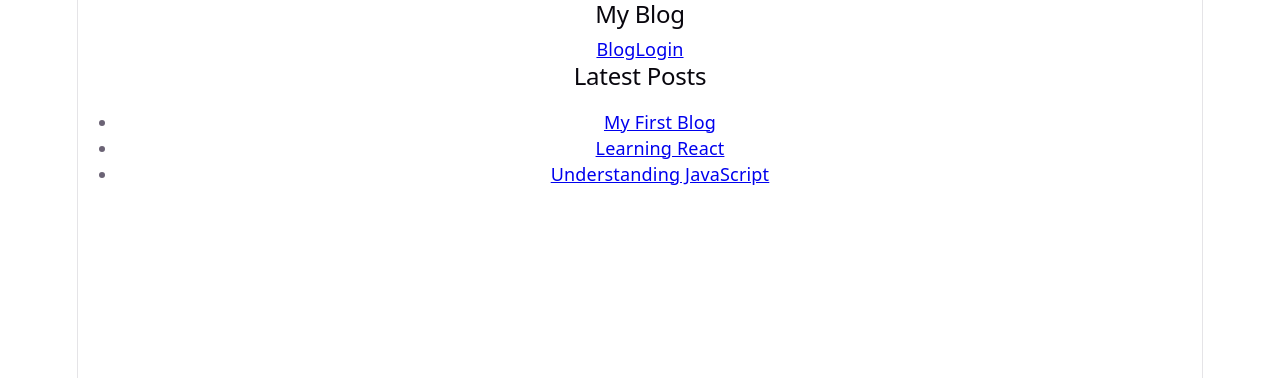
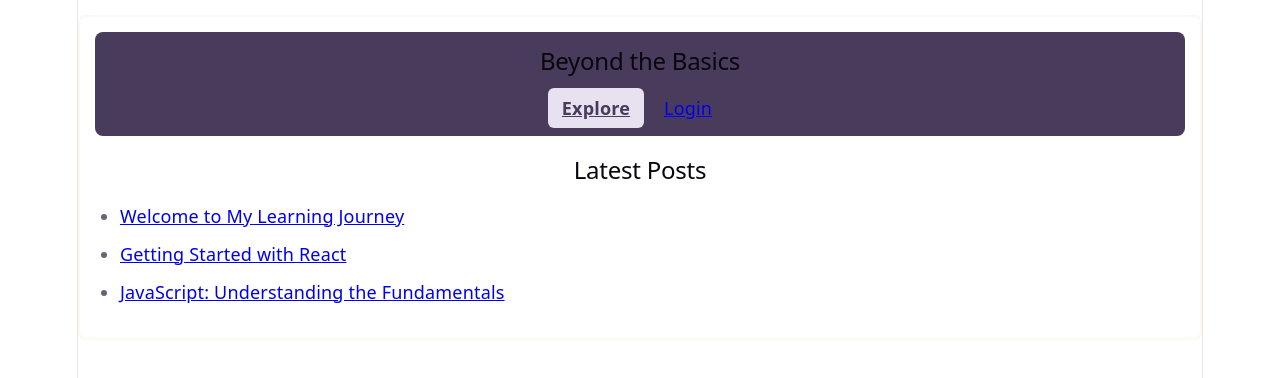
Before and after one commit to divzmadhu/mod-10-lab-04-react-dynamic-routing, a React (Vite) app: page /blog in a window 1280 px wide. Shown: the top 378 px of the page. Built offline with nearby package versions, Linux system fonts and the light colour scheme.

Commit message:
Improving the design of the app and adding the essential user friendly features

```diff
--- a/src/App.css
+++ b/src/App.css
@@ -1,184 +1,77 @@
-.counter {
-  font-size: 16px;
-  padding: 5px 10px;
-  border-radius: 5px;
-  color: var(--accent);
-  background: var(--accent-bg);
-  border: 2px solid transparent;
-  transition: border-color 0.3s;
-  margin-bottom: 24px;
-
-  &:hover {
-    border-color: var(--accent-border);
-  }
-  &:focus-visible {
-    outline: 2px solid var(--accent);
-    outline-offset: 2px;
-  }
+Overall page styling
+body {
+    font-family: Arial, sans-serif;
+    background-color: light #F6F0E8;
+    color: #66564D;
+    margin: 0;
+    padding: 0;
+}
+.app-container{
+  border: 2px solid #FDF8F1;
+  padding: 15px;
+  margin: 15px 0;
+  border-radius: 8px;
+}
+nav {
+    background-color: #493B5C;
+    color: #F2EFF8;
+    padding: 15px 20px;
+    border-radius: 8px;
+    margin-bottom: 20px;
 }
 
-.hero {
-  position: relative;
-
-  .base,
-  .framework,
-  .vite {
-    inset-inline: 0;
-    margin: 0 auto;
-  }
-
-  .base {
-    width: 170px;
-    position: relative;
-    z-index: 0;
-  }
-
-  .framework,
-  .vite {
-    position: absolute;
-  }
-
-  .framework {
-    z-index: 1;
-    top: 34px;
-    height: 28px;
-    transform: perspective(2000px) rotateZ(300deg) rotateX(44deg) rotateY(39deg)
-      scale(1.4);
-  }
-
-  .vite {
-    z-index: 0;
-    top: 107px;
-    height: 26px;
-    width: auto;
-    transform: perspective(2000px) rotateZ(300deg) rotateX(40deg) rotateY(39deg)
-      scale(0.8);
-  }
+nav a {
+    margin-right: 20px;
+}
+ul {
+    /* list-style-position: outside;
+    padding-left: 25px; */
+     text-align: left;
+    list-style-position: outside;
+    padding-left: 25px;
 }
 
-#center {
-  display: flex;
-  flex-direction: column;
-  gap: 25px;
-  place-content: center;
-  place-items: center;
-  flex-grow: 1;
-
-  @media (max-width: 1024px) {
-    padding: 32px 20px 24px;
-    gap: 18px;
-  }
+li {
+    margin-bottom: 12px;
 }
 
-#next-steps {
-  display: flex;
-  border-top: 1px solid var(--border);
-  text-align: left;
-
-  & > div {
-    flex: 1 1 0;
-    padding: 32px;
-    @media (max-width: 1024px) {
-      padding: 24px 20px;
-    }
-  }
-
-  .icon {
-    margin-bottom: 16px;
-    width: 22px;
-    height: 22px;
-  }
-
-  @media (max-width: 1024px) {
-    flex-direction: column;
-    text-align: center;
-  }
+/*To make the active link visible */
+nav a.active {
+    color: #493B5C;
+    background-color: #E8E1F0;
+    padding: 8px 14px;
+    border-radius: 6px;
+    font-weight: bold;
 }
 
-#docs {
-  border-right: 1px solid var(--border);
-
-  @media (max-width: 1024px) {
-    border-right: none;
-    border-bottom: 1px solid var(--border);
-  }
+nav a:hover {
+    color: #493B5C;
+    background-color: #E8E1F0;
+    padding: 8px 14px;
+    border-radius: 6px;
 }
 
-#next-steps ul {
-  list-style: none;
-  padding: 0;
-  display: flex;
-  gap: 8px;
-  margin: 32px 0 0;
-
-  .logo {
-    height: 18px;
-  }
-
-  a {
-    color: var(--text-h);
-    font-size: 16px;
-    border-radius: 6px;
-    background: var(--social-bg);
-    display: flex;
-    padding: 6px 12px;
-    align-items: center;
-    gap: 8px;
-    text-decoration: none;
-    transition: box-shadow 0.3s;
-
-    &:hover {
-      box-shadow: var(--shadow);
-    }
-    .button-icon {
-      height: 18px;
-      width: 18px;
-    }
-  }
-
-  @media (max-width: 1024px) {
-    margin-top: 20px;
-    flex-wrap: wrap;
-    justify-content: center;
-
-    li {
-      flex: 1 1 calc(50% - 8px);
-    }
-
-    a {
-      width: 100%;
-      justify-content: center;
-      box-sizing: border-box;
-    }
-  }
+nav h2 {
+    margin-bottom: 20px;
 }
 
-#spacer {
-  height: 88px;
-  border-top: 1px solid var(--border);
-  @media (max-width: 1024px) {
-    height: 48px;
-  }
+nav button {
+    background: none;
+    color: #F2EFF8;
+    border: none;
+    padding: 0;
+    margin-right: 20px;
+    font: inherit;
+    cursor: pointer;
 }
 
-.ticks {
-  position: relative;
-  width: 100%;
+/* nav button:hover {
+    color: #D8CDE5;
+} */
 
-  &::before,
-  &::after {
-    content: '';
-    position: absolute;
-    top: -4.5px;
-    border: 5px solid transparent;
-  }
-
-  &::before {
-    left: 0;
-    border-left-color: var(--border);
-  }
-  &::after {
-    right: 0;
-    border-right-color: var(--border);
-  }
+nav button:hover {
+    color: #493B5C;
+    background-color: #E8E1F0;
+    padding: 6px 14px;
+    border-radius: 6px;
 }
--- a/src/App.jsx
+++ b/src/App.jsx
@@ -6,15 +6,25 @@ import AuthProvider from './context/AuthContext';
 import Login from './Pages/Login';
 import Admin from './Pages/Admin';
 import ProtectedRoute from './components/ProtectedRoute/ProtectedRoute';
+import './App.css'
 
 export default function App() {
   return (
     <AuthProvider>
-      <>
+      <div className="app-container">
+
         <Navbar />
         <Routes>
           <Route path="/blog" element={<BlogIndex />} />
-          <Route path="/blog/:slug" element={<BlogPost />} />
+
+          <Route
+            path="/blog/:slug"
+            element={
+              <ProtectedRoute>
+                <BlogPost />
+              </ProtectedRoute>
+            }
+          />
           <Route path="/login" element={<Login />} />
           <Route
             path="/admin"
@@ -24,9 +34,12 @@ export default function App() {
               </ProtectedRoute>
             }
           />
+          {/* Display a message for undefined routes */}
+          <Route path="*" element={<h2>404 - Page Not Found</h2>} />
         </Routes>
 
-      </>
+
+      </div>
     </AuthProvider>
   )
 }
--- a/src/Pages/Blog/BlogIndex.jsx
+++ b/src/Pages/Blog/BlogIndex.jsx
@@ -1,15 +1,57 @@
 import posts from '../../data/posts';
-import {Link} from 'react-router-dom';
+import { Link, useLocation, useNavigate } from 'react-router-dom';
+import { useContext, useState, useEffect } from 'react';
+import { AuthContext } from '../../context/AuthContext';
 
-export default function BlogIndex(){
-    return(
+export default function BlogIndex() {
+
+    // Get the user's authentication status from AuthContext
+    const { isAuthenticated } = useContext(AuthContext);
+
+    // Store the message shown when a logged-out user clicks a blog title
+    const [accessMessage, setAccessMessage] = useState('');
+
+    // Get the confirmation message passed through navigation state
+    const location = useLocation();
+
+    // Store the navigation confirmation message for display
+    const [navigationMessage, setNavigationMessage] = useState('');
+    const navigate = useNavigate();
+
+    // Store the message before clearing the navigation state
+    useEffect(() => {
+        const message = location.state?.message;
+
+        if (message) {
+            setNavigationMessage(message);
+
+            navigate(location.pathname, {
+                replace: true,
+                state: null
+            });
+        }
+    }, [location.state, navigate, location.pathname]);
+
+    return (
         <div>
             <h2>Latest Posts</h2>
+            {/* Display confirmation message if available */}
+            {navigationMessage && <p>{navigationMessage}</p>}
+            {/* Display a message if a logged-out user tries to open a blog post */}
+            {accessMessage && <p>{accessMessage}</p>}
             <ul>
-                {posts.map((post) =>(
-                    <li key = {post.id}>
-                        <Link to = {`/blog/${post.slug}`}>
-                        {post.title}
+                {posts.map((post) => (
+                    <li key={post.id}>
+                        <Link
+                            to={`/blog/${post.slug}`}
+                            onClick={(event) => {
+                                if (!isAuthenticated) {
+                                    event.preventDefault();
+                                    setAccessMessage('Please log in to read this blog post.');
+                                }
+                            }}
+                        >
+                            {post.title}
                         </Link>
                     </li>
                 ))}
--- a/src/Pages/Blog/BlogPost.jsx
+++ b/src/Pages/Blog/BlogPost.jsx
@@ -20,7 +20,7 @@ export default function BlogPost(){
             <h1>{post.title}</h1>
             <p>{post.content}</p>
 
-            <Link to = "/blog">Back to Blog</Link>
+            <Link to = "/blog">Back to Explore</Link>
         </div>
 
 
--- a/src/Pages/Login.jsx
+++ b/src/Pages/Login.jsx
@@ -1,15 +1,29 @@
-import {useContext} from 'react';
-import {AuthContext} from '../context/AuthContext'
+import { useContext } from 'react';
+import { useNavigate, useLocation } from 'react-router-dom';
+import { AuthContext } from '../context/AuthContext'
 
-export default function Login(){
+export default function Login() {
 
     // Access the login function from AuthContext
-    const {login} = useContext(AuthContext);
+    const { login } = useContext(AuthContext);
+
+    const navigate = useNavigate();
+
+    const location = useLocation();
+    const message = location.state?.message;
+
+    const handleLogin = () => {
+        login();
+        navigate('/blog', {
+            state: { message: 'You are now logged in successfully!' }
+        });
+    }
 
     return (
         <div>
             <h1>Login Page</h1>
-            <button className = "login" onClick = {login}>Log In </button>
+            {message && <p>{message}</p>}
+            <button className="login" onClick={handleLogin}>Log In</button>
         </div>
     );
 }
--- a/src/components/Navbar/Navbar.jsx
+++ b/src/components/Navbar/Navbar.jsx
@@ -1,5 +1,5 @@
 import { useContext } from 'react';
-import { NavLink } from 'react-router-dom';
+import { NavLink, useNavigate } from 'react-router-dom';
 import { AuthContext } from '../../context/AuthContext';
 
 
@@ -7,16 +7,26 @@ export default function Navbar() {
 
     // Access the authentication status from AuthContext
     const { isAuthenticated, logout } = useContext(AuthContext);
+    const navigate = useNavigate();
+
+    const handleLogout = () => {
+
+        navigate('/blog', {
+            state: { message: 'You have been logged out successfully!' }
+        });
+        logout();
+
+    };
     return (
         <nav>
-            <h2>My Blog</h2>
+            <h2>Beyond the Basics</h2>
 
-            <NavLink to="/blog">Blog</NavLink>
+            <NavLink to="/blog">Explore</NavLink>
             {
                 isAuthenticated ? (
                     <>
                         <NavLink to="/admin">Admin</NavLink>
-                        <button onClick = {logout}>Logout</button>
+                        <button onClick={handleLogout}>Logout</button>
                     </>
                 ) : (
                     <NavLink to="/login">Login</NavLink>
--- a/src/context/AuthContext.jsx
+++ b/src/context/AuthContext.jsx
@@ -17,7 +17,7 @@ export default function AuthProvider({children}){
 
     //Function to log out
     const logout=()=>{
-        isAuthenticated(false);
+        setIsAuthenticated(false);
     }
 
     return(
--- a/src/data/posts.js
+++ b/src/data/posts.js
@@ -2,19 +2,19 @@ const posts = [
     {
         id: 1,
         slug: "my-first-blog",
-        title: "My First Blog",
+        title: "Welcome to My Learning Journey",
         content: "Welcome to my first blog! This is where I share my thoughts and experiences."
     },
     {
         id: 2,
         slug: "learning-react",
-        title: "Learning React",
+        title: "Getting Started with React",
         content: "React is a JavaScript library used for building user interfaces."
     },
     {
         id: 3,
         slug: "understanding-javascript",
-        title: "Understanding JavaScript",
+        title: "JavaScript: Understanding the Fundamentals",
         content: "JavaScript is a programming language used to make websites interactive."
     }
 ];
```
Also changed, not shown: src/components/ProtectedRoute/ProtectedRoute.jsx (+9 -3 lines).
